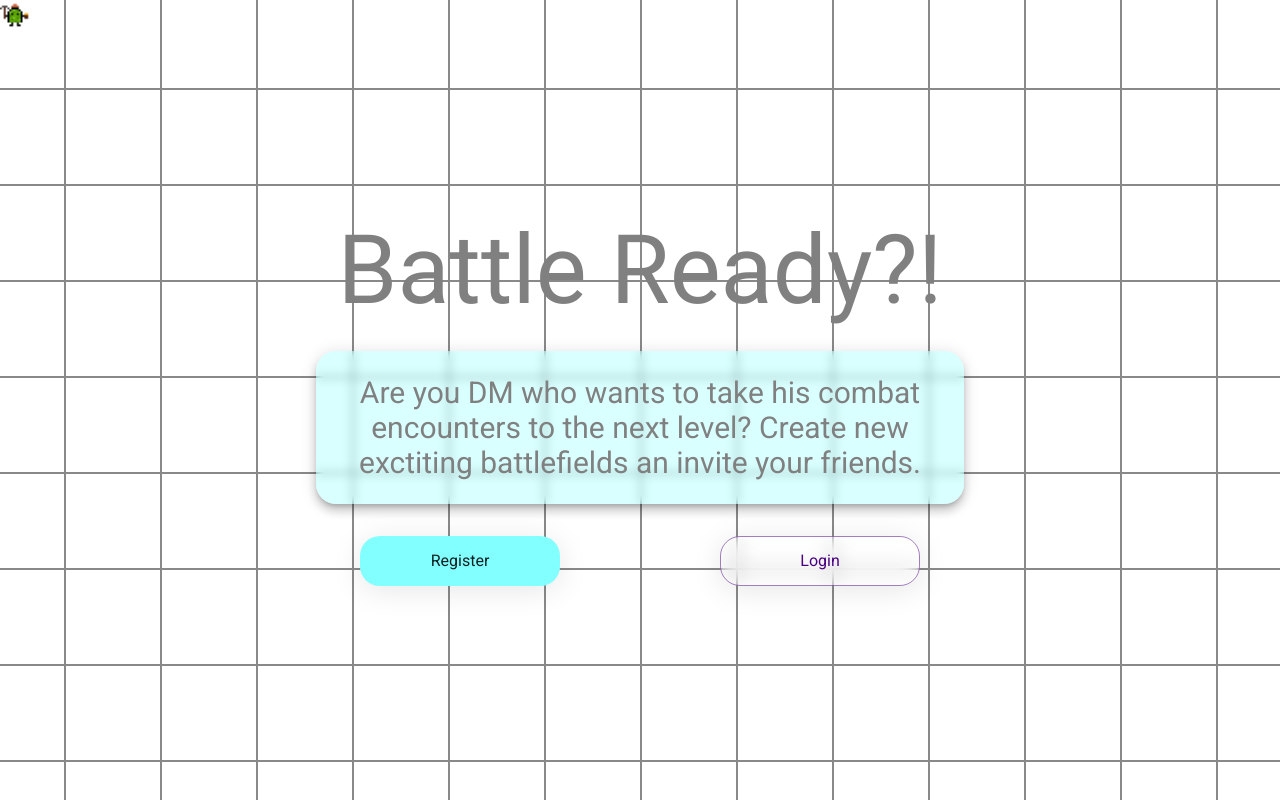
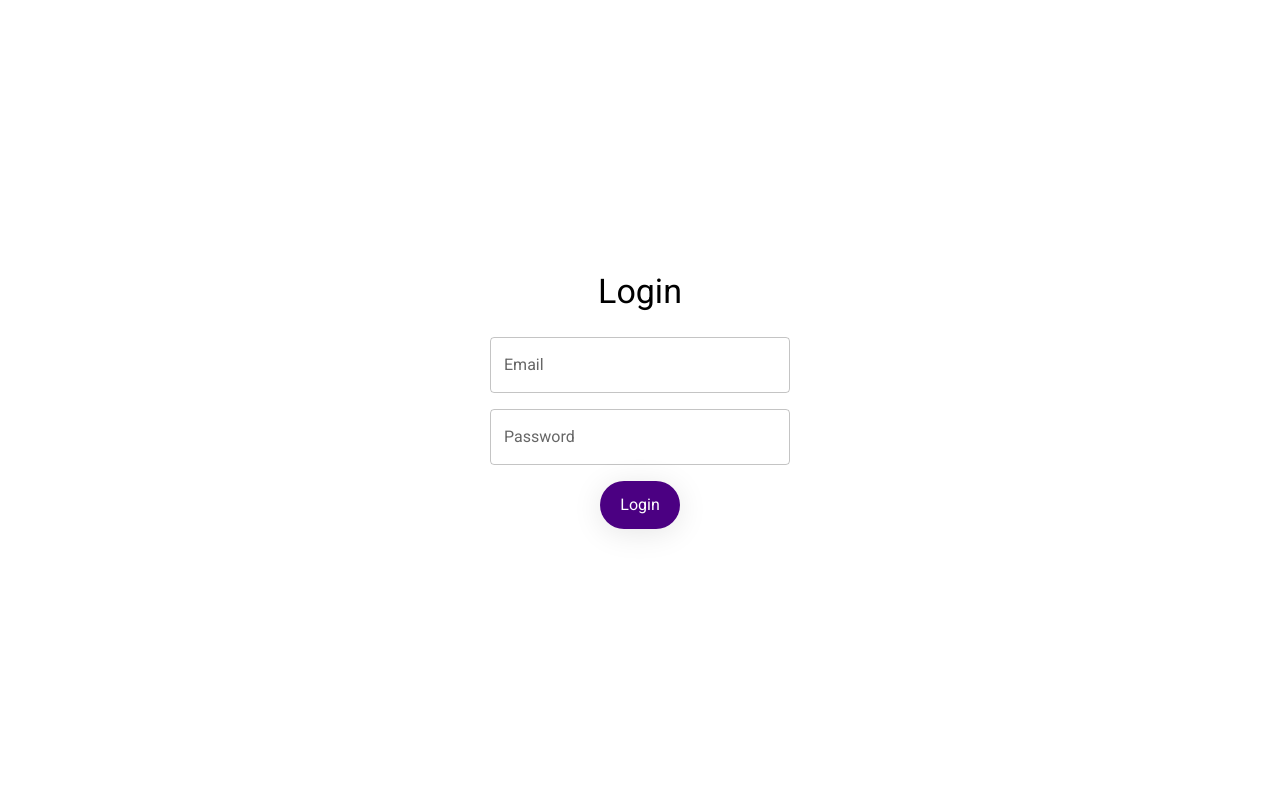
Before and after one commit to PCyganiuk/Battle-Manager-Client, a React (Vite) app: page /login in a window 1280 px wide. Built offline with nearby package versions, Linux system fonts and the light colour scheme.

Commit message:
Added Login page

```diff
--- a/index.html
+++ b/index.html
@@ -5,7 +5,7 @@
     <link rel="icon" type="image/svg+xml" href="/vite.svg" />
     <link href="https://fonts.googleapis.com/css2?family=Roboto&display=swap" rel="stylesheet">
     <meta name="viewport" content="width=device-width, initial-scale=1.0" />
-    <title>Vite + React + TS</title>
+    <title>Battle Ready</title>
   </head>
   <body>
     <div id="root"></div>
--- a/package.json
+++ b/package.json
@@ -17,7 +17,8 @@
     "postcss-cli": "^11.0.0",
     "prop-types": "^15.8.1",
     "react": "^18.3.1",
-    "react-dom": "^18.3.1"
+    "react-dom": "^18.3.1",
+    "react-router-dom": "^6.27.0"
   },
   "devDependencies": {
     "@eslint/js": "^9.11.1",
--- a/src/App.tsx
+++ b/src/Components/App/App.tsx
@@ -1,5 +1,7 @@
 import { Button, Container, Paper, Typography, Box } from "@mui/material"
 import './App.css';
+import Login from '../Login/Login';
+import { BrowserRouter as Router, Routes, Route, useNavigate } from 'react-router-dom';
 import { useEffect, useState } from "react";
 import particleImage from "/assets/smolbartek.png";
 
@@ -17,9 +19,13 @@ const Particle: React.FC<{ x: number; y: number }> = ({ x, y }) => {
   );
 };
 
-function App() {
+const Home = () => {
+  const navigate = useNavigate();
+  const [mousePosition, setMousePosition] = useState({x: 0, y: 0});
 
-  const [mousePosition, setMousePosition] = useState({x: 0, y: 0});
+  const goToLogin = () => {
+    navigate('/login');
+  }
 
   useEffect(() => {
     const handleMouseMove = (event: MouseEvent) => {
@@ -37,7 +43,8 @@ function App() {
 
   return <Box sx={{
     backgroundImage: 'url(/assets/bg-home.png)',
-    backgroundPosition: "center"
+    backgroundPosition: "center",
+    backgroundSize: "cover"
   }}>
     <Particle x={mousePosition.x} y={mousePosition.y}/>
   <Container sx={{
@@ -67,15 +74,15 @@ function App() {
     </Paper>
     <Box
         sx={{
-          display: "flex", // Places buttons side by side
-          gap: 20, // Adds space between buttons
-          marginTop: 1, // Adds space between Paper and Buttons
+          display: "flex",
+          gap: 20,
+          marginTop: 1,
         }}
       >
-        <Button variant="contained" color="secondary" sx={{width: "200px", borderRadius: "20px", backdropFilter: 'blur(10px)',textEmphasisColor: "grey"}}>
+        <Button variant="contained" color="primary" sx={{width: "200px", borderRadius: "20px", backdropFilter: 'blur(10px)',textEmphasisColor: "grey",'&:hover': {color: "black",} }}>
           Register
         </Button>
-        <Button variant="outlined" color="primary" sx={{width: "200px", borderRadius: "20px"}}>
+        <Button variant="outlined" color="primary" sx={{width: "200px", borderRadius: "20px"}} onClick={goToLogin}>
           Login
         </Button>
     </Box>
@@ -83,4 +90,15 @@ function App() {
   </Box>;
 }
 
-export default App
+const App = () => {
+  return (
+    <Router>
+      <Routes>
+        <Route path="/" element={<Home />} />
+        <Route path="/login" element={<Login />} />
+      </Routes>
+    </Router>
+  );
+};
+
+export default App;
--- /dev/null
+++ b/src/Components/Login/Login.tsx
@@ -0,0 +1,28 @@
+import { Box, Button, TextField, Typography } from '@mui/material';
+
+const Login = () => {
+    return (
+        <Box sx={{ display: 'flex', flexDirection: 'column', alignItems: 'center', justifyContent: 'center', height: '100vh' }}>
+      <Typography variant="h4" sx={{ mb: 3 }}>
+        Login
+      </Typography>
+      <TextField
+        label="Email"
+        variant="outlined"
+        type="email"
+        sx={{ mb: 2, width: "300px" }}
+      />
+      <TextField
+        label="Password"
+        variant="outlined"
+        type="password"
+        sx={{ mb: 2, width: "300px" }}
+      />
+      <Button variant="contained" color="primary">
+        Login
+      </Button>
+    </Box>
+    );
+};
+
+export default Login;
--- a/src/main.tsx
+++ b/src/main.tsx
@@ -1,6 +1,6 @@
 import { StrictMode } from 'react'
 import { createRoot } from 'react-dom/client'
-import App from './App.tsx'
+import App from './Components/App/App.tsx'
 import './index.css'
 import { createTheme, ThemeProvider } from '@mui/material'
 
@@ -27,7 +27,7 @@ const theme = createTheme({
           textTransform: 'none',                        // Disable uppercase text
           fontSize: '16px',                             // Adjust font size
           '&:hover': {
-            backgroundColor: 'rgba(255, 255, 255, 0.3)', // Darken slightly on hover
+            backgroundColor: 'rgba(130, 255, 255, 0.3)', // Darken slightly on hover
             backdropFilter: 'blur(5px)',                // Increase blur on hover
           },
         },
```
Also changed, not shown: public/assets/blob-scene-haikei.svg (added), src/Components/App/App.css (renamed from src/App.css), 1 other file (tests, documents, lock files or other folders).
